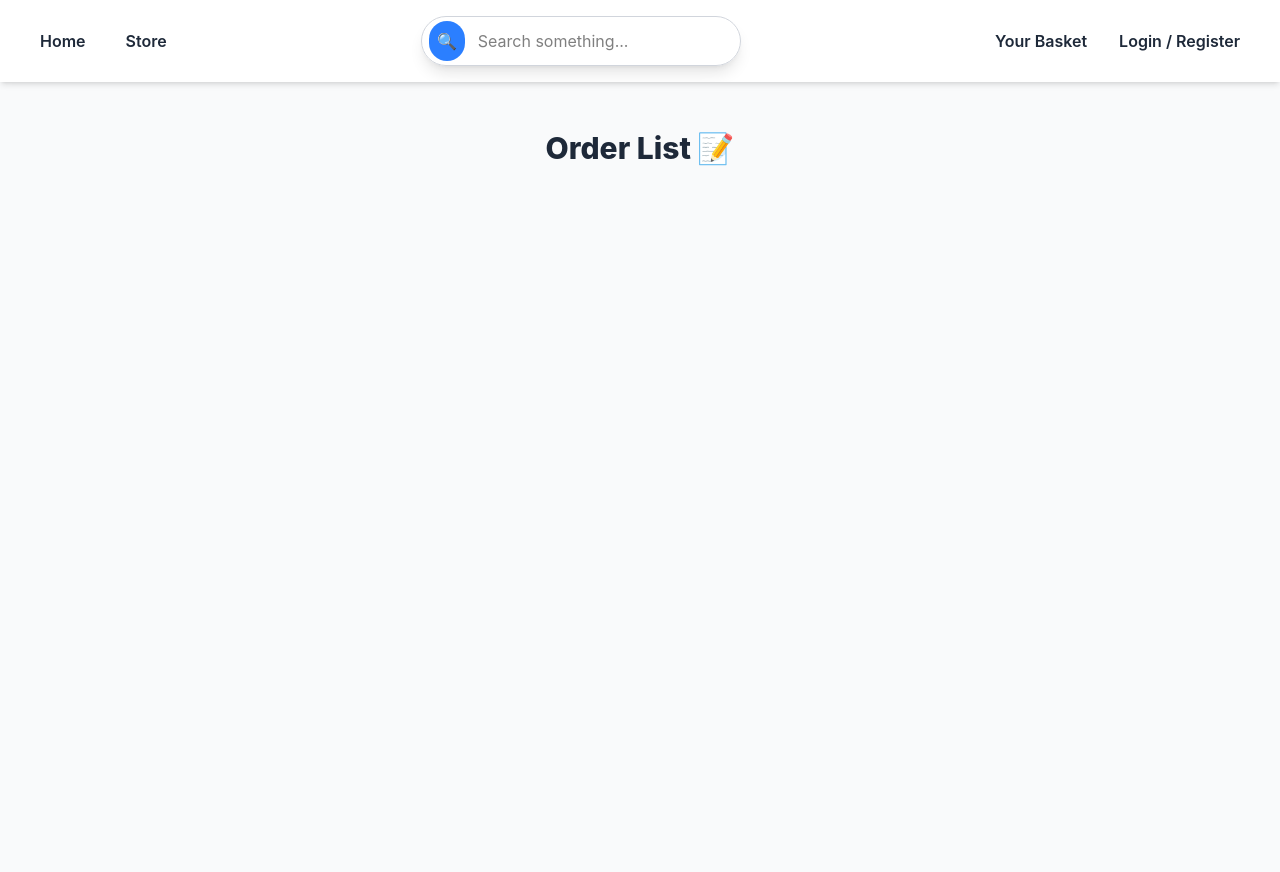
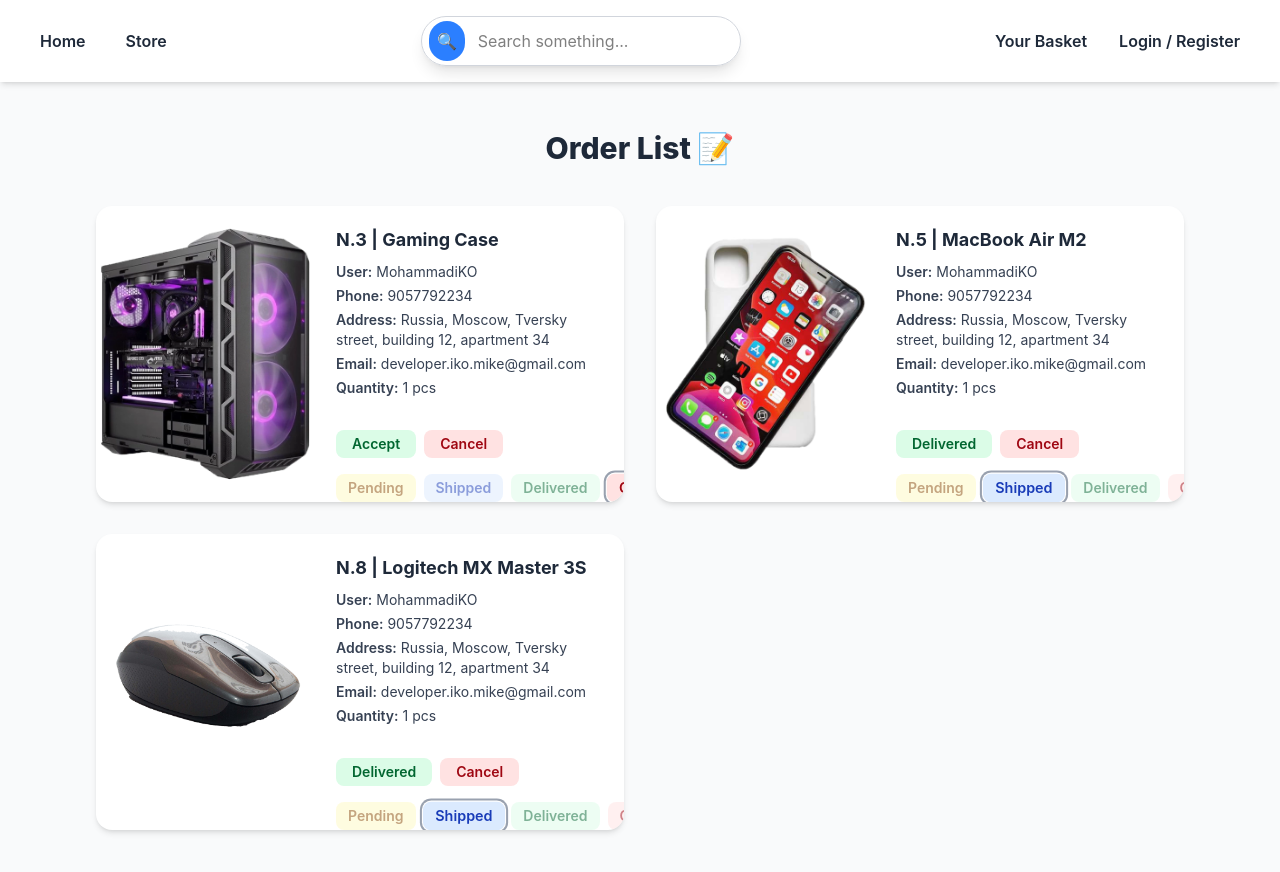
Before and after one commit to developer-iko-mike/NextShop, a Next.js app: page /CMS/orders in a window 1280 px wide. Shown: the top 872 px of the page. Built offline with nearby package versions, Linux system fonts and the light colour scheme; data requests are answered from the project's data file.

Commit message:
handle search bOx

```diff
--- a/src/Components/Order.tsx
+++ b/src/Components/Order.tsx
@@ -1,11 +1,10 @@
 import React from "react";
 import axios from "axios";
 import { getProductData, ourl } from "./utiles";
-import {  Product } from "./types";
+import {  Product, ProductData } from "./types";
 import OrderBtns from "./OrderBtns";
 
 const OrderList = async () => {
-  // گرفتن داده‌ها سرور
   const { data } = await axios.get<Product[]>(ourl);
 
   const allOrderItems = data.flatMap(order => order.orderItem ?? []);
@@ -14,16 +13,16 @@
 
   return (
     <div className="grid grid-cols-1 md:grid-cols-2 gap-8 mb-8">
-      {data.map(order =>
-        order.orderItem.map(basketItem => {
-          const product = productsData.find(p => p.id === basketItem.id);
+      {data.map(({id,username,phone,address,email,status , orderItem}) => {
+          const product = productsData.find(p => p.id === orderItem.id);
           if (!product) return null;
 
           return (
             <div
-              key={`${order.id}-${product.id}`}
+              key={`${id}-${product.id}`}
               className="bg-white rounded-2xl shadow-md hover:shadow-lg transition-all duration-300 overflow-hidden flex flex-col md:flex-row h-[18.5rem]"
             >
+
               <img
                 src={product.image}
                 alt={product.title}
@@ -33,18 +32,18 @@
                 <div className="space-y-2">
                   <h3 className="text-lg font-bold text-gray-800">N.{product.id} | {product.title}</h3>
                   <div className="text-sm text-gray-700 space-y-1">
-                    <p><span className="font-semibold">User:</span> {order.username}</p>
-                    <p><span className="font-semibold">Phone:</span> {order.phone}</p>
-                    <p className="transform-gpu"><span className="font-semibold">Address:</span> {order.address}</p>
-                    <p><span className="font-semibold">Email:</span> {order.email}</p>
-                    <p><span className="font-semibold">Quantity:</span> {basketItem.qty} pcs</p>
+                    <p><span className="font-semibold">User:</span> {username}</p>
+                    <p><span className="font-semibold">Phone:</span> {phone}</p>
+                    <p className="transform-gpu"><span className="font-semibold">Address:</span> {address}</p>
+                    <p><span className="font-semibold">Email:</span> {email}</p>
+                    <p><span className="font-semibold">Quantity:</span> {orderItem.qty} pcs</p>
                   </div>
                 </div>
-                <div className="flex flex-wrap gap-2 mt-auto pt-4 pb-4"><OrderBtns id={order.id} status={order.status}/></div>
+                <div className="flex flex-wrap gap-2 mt-auto pt-4 pb-4"><OrderBtns id={id} status={status}/></div>
               </div>
             </div>
           );
-        })
+          }
       )}
     </div>
   );
--- a/src/Components/SearchHeader.tsx
+++ b/src/Components/SearchHeader.tsx
@@ -1,17 +1,33 @@
+import axios from "axios";
 import { motion } from "framer-motion";
+import { useRouter } from "next/navigation";
 import { useState } from "react";
+import { toast, ToastContainer } from "react-toastify";
+import purl, { handleFilterDataWithTiTle } from "./utiles";
+import { IProductData } from "./types";
 
 export default function FancyForm() {
   const [value, setValue] = useState("");
   const [isHovered, setIsHovered] = useState(false);
+  const router = useRouter()
 
-  const handleSubmit = (e: React.FormEvent) => {
+  const handleSubmit = async (e: React.FormEvent) => {
     e.preventDefault();
-    alert(`Submitted: ${value}`);
+
+    if (!value) return toast.error("input value is empty " , {position: "bottom-right"});
+    if (value.length < 3) return toast.error("input value is min length 3" , {position: "bottom-right"});
+    if (value.length > 30) return toast.error("input value is max length 30" , {position: "bottom-right"});
+
+    const filtredData = await handleFilterDataWithTiTle(value)
+
+    if (!filtredData.length) return toast.error("your product is not definded" , {position: "bottom-right"});
+
+    router.push(`/search?title=${value}`)
   };
 
   return (
     <form onSubmit={handleSubmit} className="flex justify-center items-center bg-gradient-to-br">
+      <ToastContainer/>
       <motion.div
         initial={{ opacity: 0, scale: 0.95, y: 40 }}
         animate={{ opacity: 1, scale: 1, y: 0 }}
--- a/src/Components/utiles.ts
+++ b/src/Components/utiles.ts
@@ -1,6 +1,6 @@
 // utiles.ts
 import axios from "axios";
-import { BasketItem, ICartItem, ProductData } from "./types";
+import { BasketItem, ICartItem, IProductData, ProductData } from "./types";
 
 const purl = "http://localhost:3001/product"
 export const durl = "http://localhost:3001/discount"
@@ -9,7 +9,7 @@
 export const aurl = "http://localhost:3001/admins"
 
 export interface IGetProductData {
-  basketDatas: BasketItem[]; // ✅ آرایه باشه
+  basketDatas: BasketItem[];
 }
 
 export const getProductData = async ({ basketDatas }: IGetProductData) => {
@@ -38,4 +38,10 @@
   }
 };
 
+export const handleFilterDataWithTiTle = async (title : string) => {
+    const {data} = await axios(purl)
+    const filtredData = data.filter((product: IProductData) => product.title.toLowerCase().includes(title.toLowerCase()))
+    return filtredData;
+}
+
 export default purl;
--- a/src/app/basket/page.tsx
+++ b/src/app/basket/page.tsx
@@ -2,7 +2,7 @@
 import React, { useEffect, useMemo, useState } from "react";
 import Container from "@/Components/Container";
 import CartItem from "@/Components/CartItem";
-import { ICartItem, IDiscount , Product } from "@/Components/types";
+import { BasketItem, ICartItem, IDiscount , Product } from "@/Components/types";
 import useUserStore from "@/Components/stores/useUserStore";
 import axios from "axios";
 import { toast, ToastContainer } from "react-toastify";
@@ -73,12 +73,12 @@
     }
   };
 
-  const handleOrderedUser = async () => {
+  const handleSubmitOrder = async (ubasket: BasketItem) => {
       const res = await axios({
         url: ourl,
         method: "POST",
         data: {
-        orderItem: user?.basket,
+          orderItem: ubasket,
           username: user?.username,
           phone: user?.phone,
           address: user?.address,
@@ -88,13 +88,21 @@
       });
       if (res.status === 201) {
         toast.success(
-        `perfact your order is coming to your home (${res.data.status})`,
+          `perfact your order ${res.data.orderItem} is coming to your home (${res.data.status})`,
           { position: "bottom-right" }
         );
         clearBasket();
       } else {
         toast.error(`error in handle order user`, { position: "bottom-right" });
       }
+  }
+
+  const handleOrderedUser = async () => {
+
+    user?.basket.map(item => {
+      handleSubmitOrder(item)
+    })
+
   };
 
   return (
--- /dev/null
+++ b/src/app/search/page.tsx
@@ -0,0 +1,21 @@
+import { ISProps } from '@/Components/types';
+import { handleFilterDataWithTiTle } from '@/Components/utiles';
+import React from 'react';
+
+const Search = async (props: ISProps) => {
+
+    const {title} = await props.searchParams
+
+
+    const filtredData = await handleFilterDataWithTiTle(title)
+
+    console.log(filtredData.length)
+
+  return (
+    <div>
+
+    </div>
+  );
+};
+
+export default Search;
--- a/src/db.json
+++ b/src/db.json
@@ -29,11 +29,11 @@
       "image": "/store/headphone.webp"
     },
     {
-      "id": "5",
       "title": "MacBook Air M2",
       "caption": "Powerful and lightweight Apple laptop",
       "price": 1199,
-      "image": "/store/laptop.webp"
+      "image": "/store/iphone.png",
+      "id": "5"
     },
     {
       "id": "6",
@@ -81,7 +81,44 @@
       "precentCount": 30
     }
   ],
-  "orders": [],
+  "orders": [
+    {
+      "id": "a096",
+      "orderItem": {
+        "id": "3",
+        "qty": 1
+      },
+      "username": "MohammadiKO",
+      "phone": "9057792234",
+      "address": "Russia, Moscow, Tversky street, building 12, apartment 34",
+      "email": "developer.iko.mike@gmail.com",
+      "status": "cancelled"
+    },
+    {
+      "id": "003a",
+      "orderItem": {
+        "id": "5",
+        "qty": 1
+      },
+      "username": "MohammadiKO",
+      "phone": "9057792234",
+      "address": "Russia, Moscow, Tversky street, building 12, apartment 34",
+      "email": "developer.iko.mike@gmail.com",
+      "status": "shipped"
+    },
+    {
+      "id": "95e7",
+      "orderItem": {
+        "id": "8",
+        "qty": 1
+      },
+      "username": "MohammadiKO",
+      "phone": "9057792234",
+      "address": "Russia, Moscow, Tversky street, building 12, apartment 34",
+      "email": "developer.iko.mike@gmail.com",
+      "status": "shipped"
+    }
+  ],
   "users": [
     {
       "id": "03b8",
@@ -90,20 +127,7 @@
       "gmail": "developer.iko.mike@gmail.com",
       "password": "123123",
       "address": "Russia, Moscow, Tversky street, building 12, apartment 34",
-      "basket": [
-        {
-          "id": "1",
-          "qty": 1
-        },
-        {
-          "id": "7",
-          "qty": 1
-        },
-        {
-          "id": "4",
-          "qty": 1
-        }
-      ]
+      "basket": []
     },
     {
       "id": "5dcd",
```
Also changed, not shown: src/Components/ProductPagination.tsx (+46 -15 lines), src/Components/types.ts (+8 -1 lines). Lines whose indentation alone changed are shown as unchanged.
